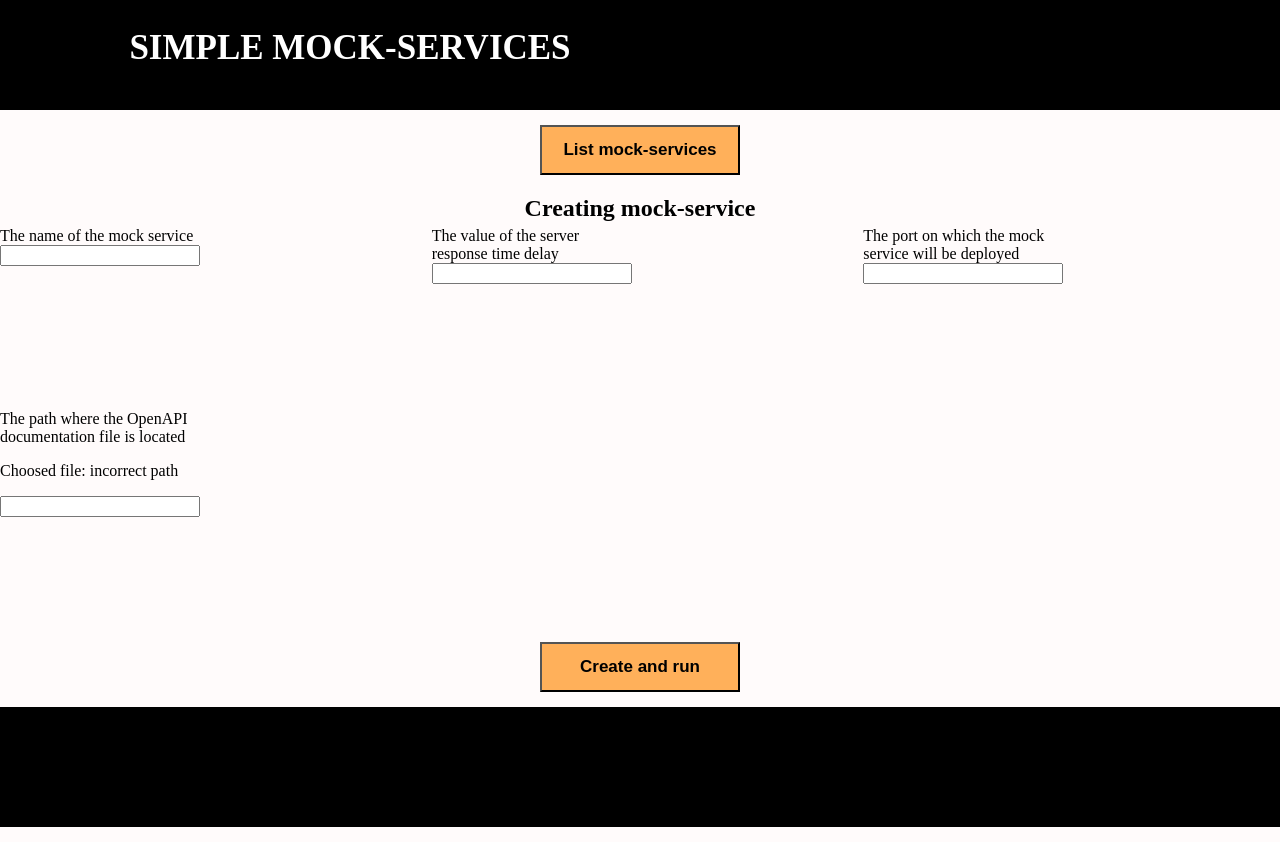
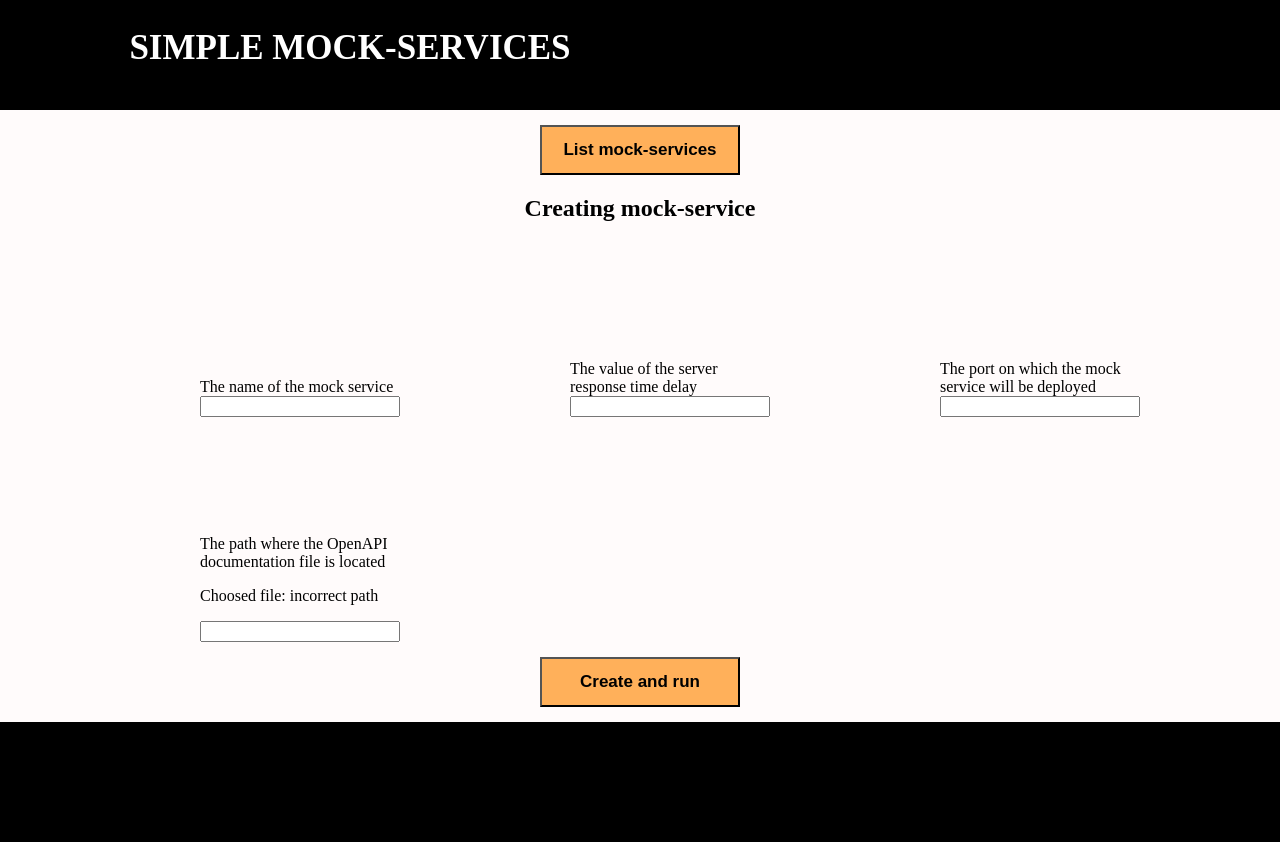
Before and after one commit to SoVa-web/ui_simple_mockservices, a React app: page / in a window 1280 px wide. Built offline with nearby package versions, Linux system fonts and the light colour scheme.

Commit message:
fix in style

```diff
--- a/package.json
+++ b/package.json
@@ -3,7 +3,7 @@
   "version": "0.1.0",
   "author": "https://github.com/SoVa-web",
   "license": "ISC",
-  "description": "It`s test relise next project https://github.com/SoVa-web/app_mockservers",
+  "description": "It`s test relise client web app for https://github.com/SoVa-web/app_mockservers",
   "engines": {
     "node": "v18.16.0",
     "npm": "9.6.7"
--- a/src/components/ItemList.tsx
+++ b/src/components/ItemList.tsx
@@ -15,11 +15,11 @@ const ItemList:React.FC<Props> = ({name, port, on_change})=>{
     }
 
     return(
-        <li key={`${name}_${port}`}>
+        <div id={`${name}_${port}`} className='item-list'>
             <p>Name mock-service: {name}</p>
             <p>Port: {port}</p>
             <button onClick={view_log}>View details</button>
-        </li>
+        </div>
     )
 }
 
--- a/src/components/ListConteiner.tsx
+++ b/src/components/ListConteiner.tsx
@@ -14,11 +14,11 @@ interface Props{
 
 const ListConteiner:React.FC<Props> = ({list, on_change_item})=>{
     return(
-        <ul className='list'>
+        <div className='list'>
             {list.map((item) => (
             <ItemList name={item.name} port={item.port} on_change={on_change_item}></ItemList>
             ))}
-        </ul>
+        </div>
     )
 }
 
--- a/src/components/styles/main.css
+++ b/src/components/styles/main.css
@@ -21,6 +21,8 @@ button{
     flex-direction: column;
     width: 200px;
     text-align: center;
+    align-self: end;
+    border: auto;
 }
 
 input{
@@ -38,7 +40,10 @@ p{
 #Input-conteiner{
     display: grid;
     grid-template-columns: 1fr 1fr 1fr;
-    grid-gap: 15px;
+    grid-column-gap: 30px;
+    margin-left: 200px;
+    margin-right: auto;
+    margin-top: 20px;
 }
 
 .content{
@@ -51,7 +56,20 @@ p{
     overflow: 'auto';
 }
 
+.item-list{
+    display: flex;
+    flex-direction: row;
+    justify-content: space-between;
+    gap: 20px;
+    text-align: center;
+    background-color: coral;
+    font-size: 20px;
+    border: 2px solid #000;
+}
+
 .list{
+    display: flex;
+    flex-direction: column;
     height: 400px;
     resize: 'none';
     overflow: 'auto';
```
Also changed, not shown: 1 other file (tests, documents, lock files or other folders).
